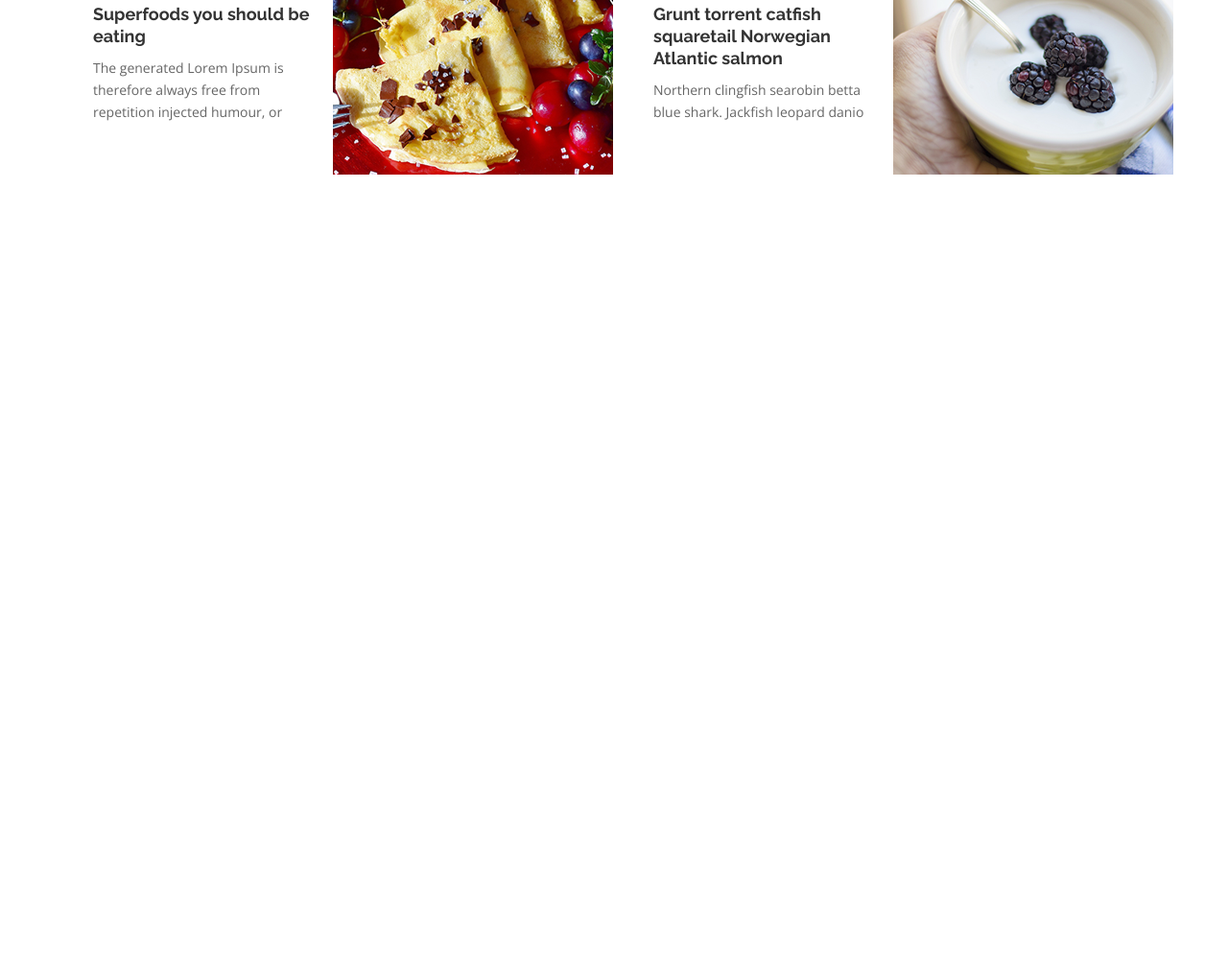
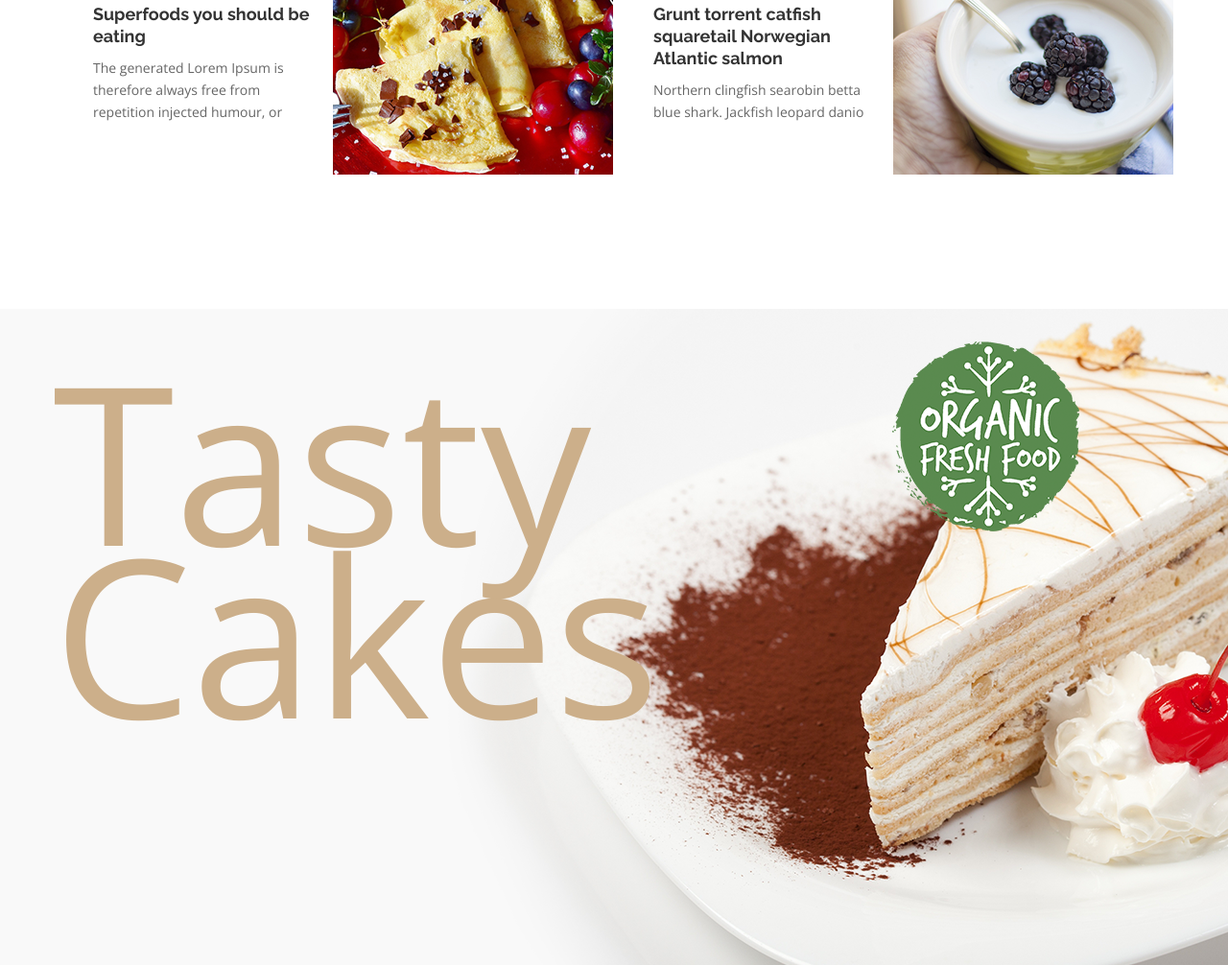
Before and after one commit to dmitriykovalenk0/Organic-Food, a website: page app/index.html in a window 1280 px wide. Shown: the part 3966-4972 px from the top of the page at 96% size. Before the commit the page ends 4288 px from the top, so only its background shows below. Drawn offline with nearby package versions, Linux system fonts and the light colour scheme.

Commit message:
Сделал блок cakes-banner

```diff
--- a/app/index.html
+++ b/app/index.html
@@ -258,6 +258,19 @@
           </div>
      </section>
 
+     <section class="cakes">
+          <div class="container">
+               <div class="cakes__content">
+                    <div class="cakes__content-title">
+                         Tasty
+                         Cakes
+                    </div>
+                    <img src="img/tastycakes-logo.png"
+                         alt="tastycakes-logo">
+               </div>
+          </div>
+     </section>
+
 
      <script src="https://ajax.googleapis.com/ajax/libs/jquery/3.4.1/jquery.min.js"></script>
      <script src="js/libs.min.js"></script>
--- /dev/null
+++ b/app/scss/blocks/_cakes-banner.scss
@@ -0,0 +1,21 @@
+.cakes {
+  min-height: 684px;
+  background: url(../img/tastycakes-img.png) no-repeat center/cover;
+
+  &__content {
+    display: flex;
+
+    &-title {
+      margin-top: 68px;
+      color: #ccaf8a;
+      font-size: 230px;
+      line-height: 180px;
+    }
+
+    img {
+      margin: 34px 100px 0 0;
+      width: 195px;
+      height: 198px;
+    }
+  }
+}
--- a/app/scss/style.scss
+++ b/app/scss/style.scss
@@ -9,6 +9,7 @@
 @import "blocks/slogan";
 @import "blocks/services";
 @import "blocks/food";
+@import "blocks/cakes-banner";
 
 
 
```
Also changed, not shown: app/css/style.min.css, app/img/tastycakes-img.png (added), app/img/tastycakes-logo.png (added).
